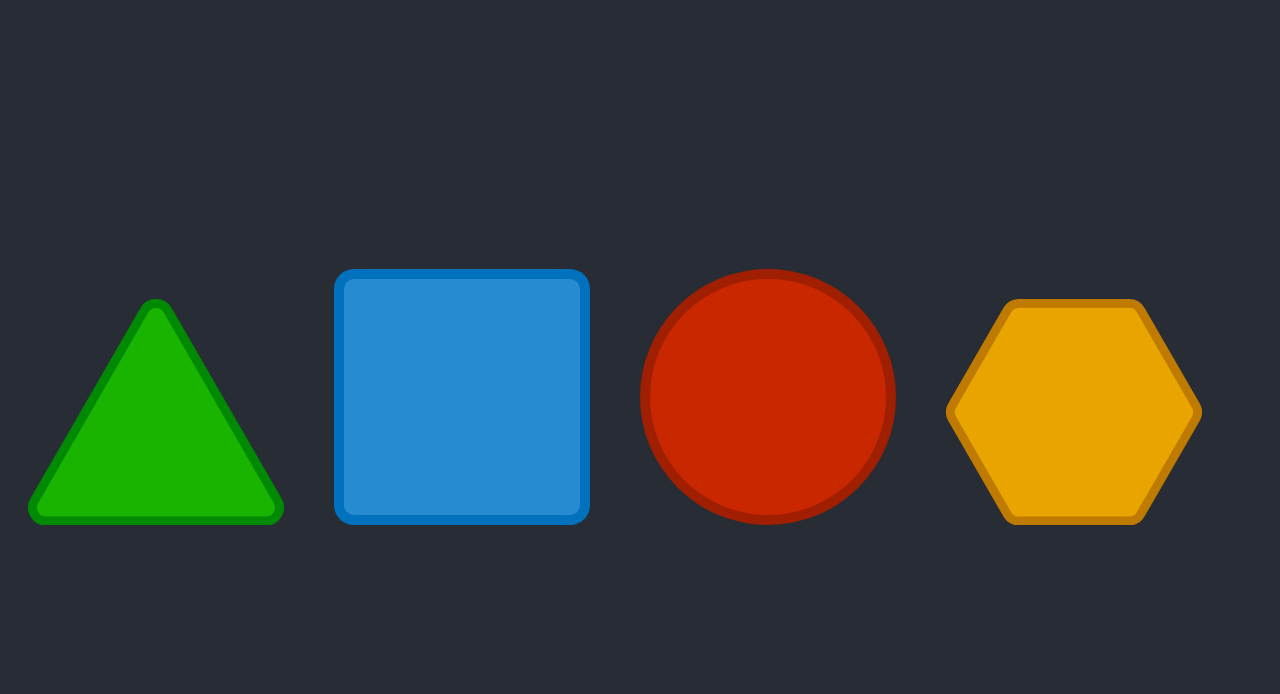
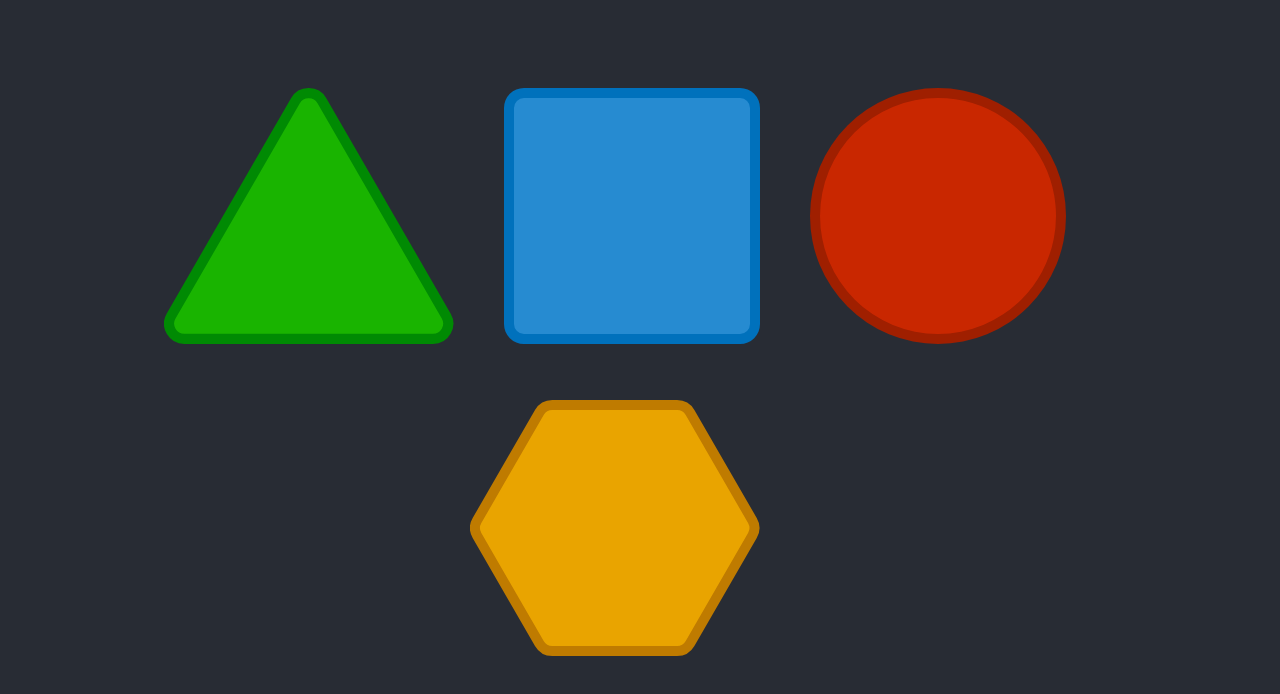
Before and after one commit to ben9583/light-and-sound, a React (Create React App) app: page / in a window 1280 px wide. Shown: the top 694 px of the page. Built offline with nearby package versions, Linux system fonts and the light colour scheme.

Commit message:
fix some styling

```diff
--- a/src/App.js
+++ b/src/App.js
@@ -53,10 +53,10 @@ function App() {
     <div className="App">
       <header className="App-header">
         <div id="buttonContainer" style={{float: "left"}}>
-          <svg width="256" xmlns="http://www.w3.org/2000/svg" viewBox="0 0 284.29 251.52" style={{marginRight: 50}}><g id="Layer_2" data-name="Layer 2"><g id="Layer_1-2" data-name="Layer 1"><path onMouseDown={() => togglePressed(0, true)} onMouseUp={() => togglePressed(0, false)} onMouseLeave={() => isPressed ? togglePressed(0, false) : ""} onClick={() => incrementClicks(0)} style={isPressed[0] ? green_pressed_fill : green_unpressed_fill} className="cls-1" d="M20,246.52A15,15,0,0,1,7,224L129.14,12.51a15,15,0,0,1,26,0L277.25,224a15,15,0,0,1-13,22.52Z"/><path onMouseDown={() => togglePressed(0, true)} onMouseUp={() => togglePressed(0, false)} onMouseLeave={() => isPressed ? togglePressed(0, false) : ""} onClick={() => incrementClicks(0)} style={{fill: "#008a03"}} className="cls-2" d="M142.15,10a9.85,9.85,0,0,1,8.67,5L272.92,226.5a10,10,0,0,1-8.67,15H20a10,10,0,0,1-8.67-15L133.47,15a9.85,9.85,0,0,1,8.68-5m0-10a19.85,19.85,0,0,0-17.34,10L2.71,221.5a20,20,0,0,0,17.33,30H264.25a20,20,0,0,0,17.33-30L159.48,10A19.83,19.83,0,0,0,142.15,0Z"/></g></g></svg>
-          <svg width="256" xmlns="http://www.w3.org/2000/svg" viewBox="0 0 256 256" style={{marginRight: 50}}><g id="Layer_2" data-name="Layer 2"><g id="Layer_1-2" data-name="Layer 1"><rect onMouseDown={() => togglePressed(1, true)} onMouseUp={() => togglePressed(1, false)} onMouseLeave={() => isPressed ? togglePressed(1, false) : ""} onClick={() => incrementClicks(1)} style={isPressed[1] ? blue_pressed_fill : blue_unpressed_fill} className="cls-1" x="5" y="5" width="246" height="246" rx="15.01"/><path onMouseDown={() => togglePressed(1, true)} onMouseUp={() => togglePressed(1, false)} onMouseLeave={() => isPressed ? togglePressed(1, false) : ""} onClick={() => incrementClicks(1)} style={{fill: "#0071bc"}} className="cls-2" d="M236,10a10,10,0,0,1,10,10V236a10,10,0,0,1-10,10H20a10,10,0,0,1-10-10V20A10,10,0,0,1,20,10H236m0-10H20A20,20,0,0,0,0,20V236a20,20,0,0,0,20,20H236a20,20,0,0,0,20-20V20A20,20,0,0,0,236,0Z"/></g></g></svg>
-          <svg width="256" xmlns="http://www.w3.org/2000/svg" viewBox="0 0 256 256" style={{marginRight: 50}}><g id="Layer_2" data-name="Layer 2"><g id="Layer_1-2" data-name="Layer 1"><path onMouseDown={() => togglePressed(2, true)} onMouseUp={() => togglePressed(2, false)} onMouseLeave={() => isPressed ? togglePressed(2, false) : ""} onClick={() => incrementClicks(2)} style={isPressed[2] ? red_pressed_fill : red_unpressed_fill} className="cls-1" d="M128,251A123,123,0,1,1,251,128,123.14,123.14,0,0,1,128,251Z"/><path onMouseDown={() => togglePressed(2, true)} onMouseUp={() => togglePressed(2, false)} onMouseLeave={() => isPressed ? togglePressed(2, false) : ""} onClick={() => incrementClicks(2)} style={{fill: "#9f1f00"}} className="cls-2" d="M128,10a118,118,0,0,1,83.44,201.44A118,118,0,0,1,44.56,44.56,117.22,117.22,0,0,1,128,10m0-10h0A128,128,0,0,0,0,128H0A128,128,0,0,0,128,256h0A128,128,0,0,0,256,128h0A128,128,0,0,0,128,0Z"/></g></g></svg>
-          <svg width="256" xmlns="http://www.w3.org/2000/svg" viewBox="0 0 289.41 256" style={{marginRight: 50}}><g id="Layer_2" data-name="Layer 2"><g id="Layer_1-2" data-name="Layer 1"><path onMouseDown={() => togglePressed(3, true)} onMouseUp={() => togglePressed(3, false)} onMouseLeave={() => isPressed ? togglePressed(3, false) : ""} onClick={() => incrementClicks(3)} style={isPressed[3] ? yellow_pressed_fill : yellow_unpressed_fill} className="cls-1" d="M82.36,251a15,15,0,0,1-13-7.51L7,135.51a15.08,15.08,0,0,1,0-15l62.35-108A15,15,0,0,1,82.36,5H207.05a15,15,0,0,1,13,7.51l62.35,108a15.08,15.08,0,0,1,0,15l-62.35,108a15,15,0,0,1-13,7.51Z"/><path onMouseDown={() => togglePressed(3, true)} onMouseUp={() => togglePressed(3, false)} onMouseLeave={() => isPressed ? togglePressed(3, false) : ""} onClick={() => incrementClicks(3)} style={{fill: "#bf7b00"}} className="cls-2" d="M207.05,10a10,10,0,0,1,8.67,5l62.35,108a10.07,10.07,0,0,1,0,10L215.72,241a10,10,0,0,1-8.67,5H82.36a10,10,0,0,1-8.67-5L11.34,133a10.07,10.07,0,0,1,0-10L73.69,15a10,10,0,0,1,8.67-5H207.05m0-10H82.36A20,20,0,0,0,65,10L2.68,118a20.05,20.05,0,0,0,0,20L65,246a20,20,0,0,0,17.33,10H207.05a20,20,0,0,0,17.33-10l62.35-108a20.05,20.05,0,0,0,0-20L224.38,10A20,20,0,0,0,207.05,0Z"/></g></g></svg>
+          <svg height="256" xmlns="http://www.w3.org/2000/svg" viewBox="0 0 284.29 251.52" style={{marginRight: 50, marginBottom: 50}}><g id="Layer_2" data-name="Layer 2"><g id="Layer_1-2" data-name="Layer 1"><path onMouseDown={() => togglePressed(0, true)} onMouseUp={() => togglePressed(0, false)} onMouseLeave={() => isPressed ? togglePressed(0, false) : ""} onClick={() => incrementClicks(0)} style={isPressed[0] ? green_pressed_fill : green_unpressed_fill} className="cls-1" d="M20,246.52A15,15,0,0,1,7,224L129.14,12.51a15,15,0,0,1,26,0L277.25,224a15,15,0,0,1-13,22.52Z"/><path onMouseDown={() => togglePressed(0, true)} onMouseUp={() => togglePressed(0, false)} onMouseLeave={() => isPressed ? togglePressed(0, false) : ""} onClick={() => incrementClicks(0)} style={{fill: "#008a03"}} className="cls-2" d="M142.15,10a9.85,9.85,0,0,1,8.67,5L272.92,226.5a10,10,0,0,1-8.67,15H20a10,10,0,0,1-8.67-15L133.47,15a9.85,9.85,0,0,1,8.68-5m0-10a19.85,19.85,0,0,0-17.34,10L2.71,221.5a20,20,0,0,0,17.33,30H264.25a20,20,0,0,0,17.33-30L159.48,10A19.83,19.83,0,0,0,142.15,0Z"/></g></g></svg>
+          <svg height="256" xmlns="http://www.w3.org/2000/svg" viewBox="0 0 256 256" style={{marginRight: 50, marginBottom: 50}}><g id="Layer_2" data-name="Layer 2"><g id="Layer_1-2" data-name="Layer 1"><rect onMouseDown={() => togglePressed(1, true)} onMouseUp={() => togglePressed(1, false)} onMouseLeave={() => isPressed ? togglePressed(1, false) : ""} onClick={() => incrementClicks(1)} style={isPressed[1] ? blue_pressed_fill : blue_unpressed_fill} className="cls-1" x="5" y="5" width="246" height="246" rx="15.01"/><path onMouseDown={() => togglePressed(1, true)} onMouseUp={() => togglePressed(1, false)} onMouseLeave={() => isPressed ? togglePressed(1, false) : ""} onClick={() => incrementClicks(1)} style={{fill: "#0071bc"}} className="cls-2" d="M236,10a10,10,0,0,1,10,10V236a10,10,0,0,1-10,10H20a10,10,0,0,1-10-10V20A10,10,0,0,1,20,10H236m0-10H20A20,20,0,0,0,0,20V236a20,20,0,0,0,20,20H236a20,20,0,0,0,20-20V20A20,20,0,0,0,236,0Z"/></g></g></svg>
+          <svg height="256" xmlns="http://www.w3.org/2000/svg" viewBox="0 0 256 256" style={{marginRight: 50, marginBottom: 50}}><g id="Layer_2" data-name="Layer 2"><g id="Layer_1-2" data-name="Layer 1"><path onMouseDown={() => togglePressed(2, true)} onMouseUp={() => togglePressed(2, false)} onMouseLeave={() => isPressed ? togglePressed(2, false) : ""} onClick={() => incrementClicks(2)} style={isPressed[2] ? red_pressed_fill : red_unpressed_fill} className="cls-1" d="M128,251A123,123,0,1,1,251,128,123.14,123.14,0,0,1,128,251Z"/><path onMouseDown={() => togglePressed(2, true)} onMouseUp={() => togglePressed(2, false)} onMouseLeave={() => isPressed ? togglePressed(2, false) : ""} onClick={() => incrementClicks(2)} style={{fill: "#9f1f00"}} className="cls-2" d="M128,10a118,118,0,0,1,83.44,201.44A118,118,0,0,1,44.56,44.56,117.22,117.22,0,0,1,128,10m0-10h0A128,128,0,0,0,0,128H0A128,128,0,0,0,128,256h0A128,128,0,0,0,256,128h0A128,128,0,0,0,128,0Z"/></g></g></svg>
+          <svg height="256" xmlns="http://www.w3.org/2000/svg" viewBox="0 0 289.41 256" style={{marginRight: 50, marginBottom: 50}}><g id="Layer_2" data-name="Layer 2"><g id="Layer_1-2" data-name="Layer 1"><path onMouseDown={() => togglePressed(3, true)} onMouseUp={() => togglePressed(3, false)} onMouseLeave={() => isPressed ? togglePressed(3, false) : ""} onClick={() => incrementClicks(3)} style={isPressed[3] ? yellow_pressed_fill : yellow_unpressed_fill} className="cls-1" d="M82.36,251a15,15,0,0,1-13-7.51L7,135.51a15.08,15.08,0,0,1,0-15l62.35-108A15,15,0,0,1,82.36,5H207.05a15,15,0,0,1,13,7.51l62.35,108a15.08,15.08,0,0,1,0,15l-62.35,108a15,15,0,0,1-13,7.51Z"/><path onMouseDown={() => togglePressed(3, true)} onMouseUp={() => togglePressed(3, false)} onMouseLeave={() => isPressed ? togglePressed(3, false) : ""} onClick={() => incrementClicks(3)} style={{fill: "#bf7b00"}} className="cls-2" d="M207.05,10a10,10,0,0,1,8.67,5l62.35,108a10.07,10.07,0,0,1,0,10L215.72,241a10,10,0,0,1-8.67,5H82.36a10,10,0,0,1-8.67-5L11.34,133a10.07,10.07,0,0,1,0-10L73.69,15a10,10,0,0,1,8.67-5H207.05m0-10H82.36A20,20,0,0,0,65,10L2.68,118a20.05,20.05,0,0,0,0,20L65,246a20,20,0,0,0,17.33,10H207.05a20,20,0,0,0,17.33-10l62.35-108a20.05,20.05,0,0,0,0-20L224.38,10A20,20,0,0,0,207.05,0Z"/></g></g></svg>
         </div>
       </header>
     </div>
```
